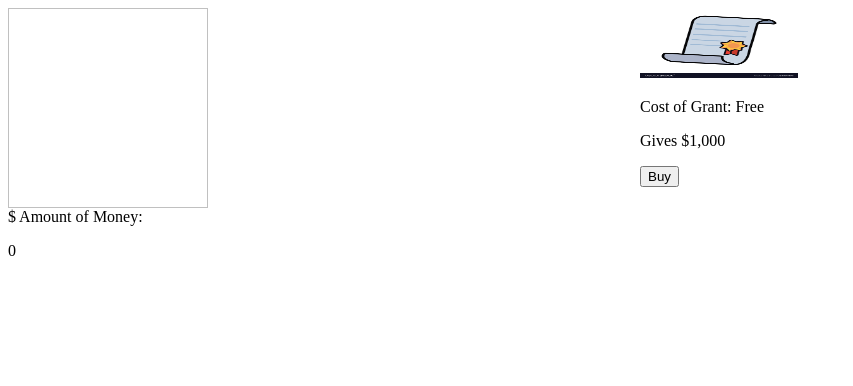
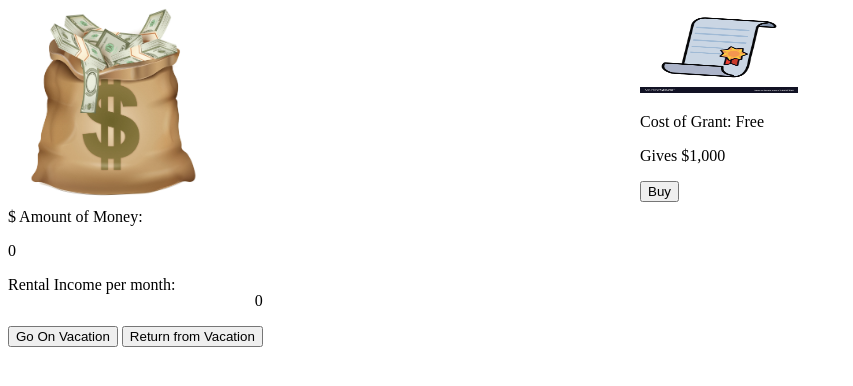
Before and after one commit to AGuyNamedDJ/Real-Estate-Clicker-Game, a website: page index.html in a window 1280 px wide. Shown: the whole page, without its empty margins (0-853 px from the left). Drawn offline with Linux system fonts and the light colour scheme.

Commit message:
Updates made to html

```diff
--- a/index.html
+++ b/index.html
@@ -19,9 +19,29 @@
           display: flex;
           flex-direction: column;
         "
+        src="money-bag.jpg"
       />
+      <!-- Money Bag Stats -->
       <label>$ Amount of Money:</label>
+
       <p id="amount-of-money">0</p>
+
+      <div
+        style="
+          display: flex;
+          flex-direction: row;
+          justify-content: space-between;
+        "
+      >
+        <label>Rental Income per month: </label>
+        <p id="passive-resources-generated-total">0</p>
+      </div>
+
+      <!-- Button -->
+      <div id="bttn-container">
+        <button id="go-on-vacation-bttn">Go On Vacation</button>
+        <button id="return-from-vacation-bttn">Return from Vacation</button>
+      </div>
     </div>
 
     <!-- Producers -->
```
